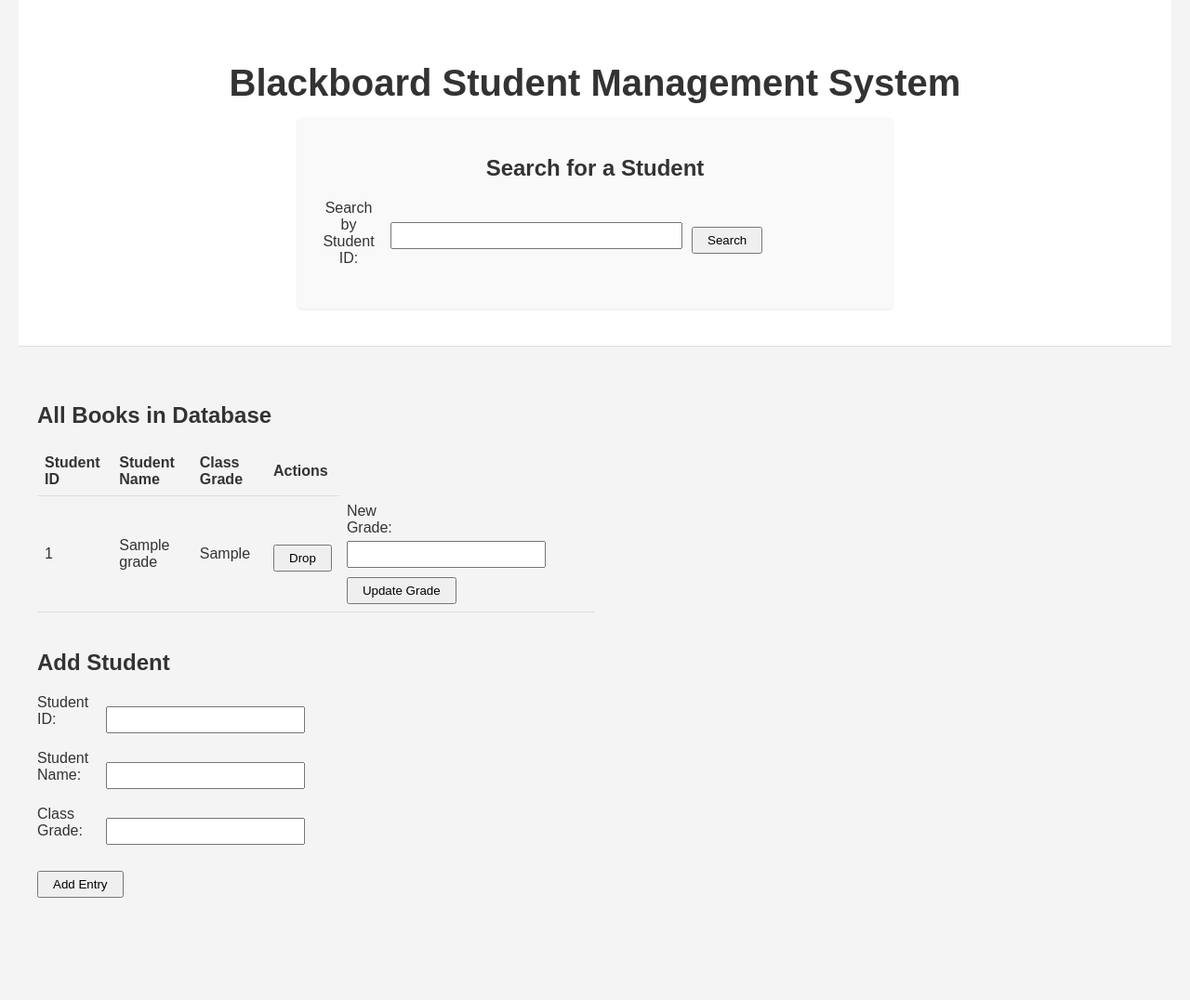
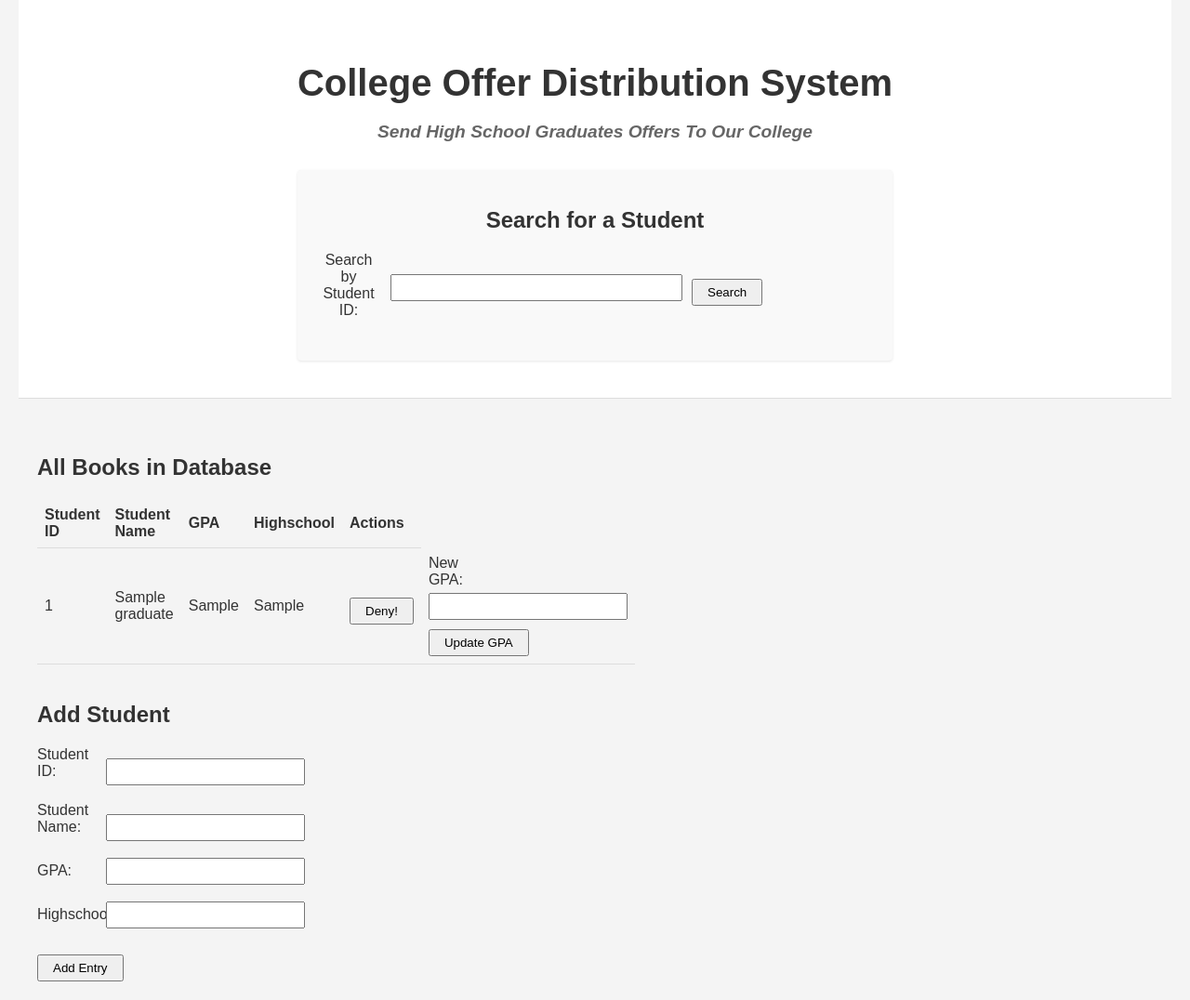
Before and after one commit to MrBus1ness/cs-351-project-3, a PHP site: page /index5.php in a window 1280 px wide. Shown: the whole page at 93% size. Before the commit the page ends 966 px from the top, so only its background shows below. Run offline with PHP 8.4, Linux system fonts and the light colour scheme; a user stored in the database is signed in; tables that the repository leaves empty or names only in its code hold one stand-in row (values such as "Sample post").

Commit message:
IT WORKS

```diff
--- a/index5.php
+++ b/index5.php
@@ -10,7 +10,7 @@
 }
 
 $host = 'localhost';
-$dbname = 'test';
+$dbname = 'proj3';
 $user = 'hunter';
 $pass = 'hunter';
 $charset = 'utf8mb4';
@@ -32,7 +32,7 @@
 $search_results = null;
 if (isset($_GET['search']) && !empty($_GET['search'])) {
     $search_term = '%' . $_GET['search'] . '%';
-    $search_sql = 'SELECT student_id, student_name, class_grade FROM grades WHERE student_id LIKE :search';
+    $search_sql = 'SELECT student_id, student_name, gpa, highschool FROM graduates WHERE student_id LIKE :search';
     $search_stmt = $pdo->prepare($search_sql);
     $search_stmt->execute(['search' => $search_term]);
     $search_results = $search_stmt->fetchAll();
@@ -40,36 +40,37 @@
 
 // Handle form submissions
 if ($_SERVER['REQUEST_METHOD'] == 'POST') {
-    if (isset($_POST['student_id']) && isset($_POST['student_name']) && isset($_POST['class_grade'])) {
+    if (isset($_POST['student_id']) && isset($_POST['student_name']) && isset($_POST['gpa']) && isset($_POST['highschool'])) {
         // Insert new entry
         $student_id = htmlspecialchars($_POST['student_id']);
         $student_name = htmlspecialchars($_POST['student_name']);
-        $class_grade = htmlspecialchars($_POST['class_grade']);
+        $gpa = htmlspecialchars($_POST['gpa']);
+        $highschool = htmlspecialchars($_POST['highschool']);
 
-        $insert_sql = 'INSERT INTO grades (student_id, student_name, class_grade) VALUES (:student_id, :student_name, :class_grade)';
+        $insert_sql = 'INSERT INTO graduates (student_id, student_name, gpa, highschool) VALUES (:student_id, :student_name, :gpa, :highschool)';
         $stmt_insert = $pdo->prepare($insert_sql);
-        $stmt_insert->execute(['student_id' => $student_id, 'student_name' => $student_name, 'class_grade' => $class_grade]);
+        $stmt_insert->execute(['student_id' => $student_id, 'student_name' => $student_name, 'gpa' => $gpa, 'highschool' => $highschool]);
     } elseif (isset($_POST['delete_id'])) {
         // Delete an entry
         $delete_id = (int) $_POST['delete_id'];
 
-        $delete_sql = 'DELETE FROM grades WHERE student_id = :student_id';
+        $delete_sql = 'DELETE FROM graduates WHERE student_id = :student_id';
         $stmt_delete = $pdo->prepare($delete_sql);
         $stmt_delete->execute(['student_id' => $delete_id]);
-    } elseif (isset($_POST['update_id']) && isset($_POST['new_grade'])) {
-        // Update the grade field
+    } elseif (isset($_POST['update_id']) && isset($_POST['new_gpa'])) {
+        // Update the gpa field
         $update_id = (int) $_POST['update_id'];
-        $new_grade = htmlspecialchars($_POST['new_grade']);
+        $new_gpa = htmlspecialchars($_POST['new_gpa']);
 
-        $update_sql = 'UPDATE grades SET class_grade = :new_grade WHERE student_id = :student_id';
+        $update_sql = 'UPDATE graduates SET gpa = :new_gpa WHERE student_id = :student_id';
         $stmt_update = $pdo->prepare($update_sql);
-        $stmt_update->execute(['student_id' => $update_id, 'new_grade' => $new_grade]);
+        $stmt_update->execute(['student_id' => $update_id, 'new_gpa' => $new_gpa]);
     }
 
 }
 
 // Get all students for main table
-$sql = 'SELECT student_id, student_name, class_grade FROM grades';
+$sql = 'SELECT student_id, student_name, gpa, highschool FROM graduates';
 $stmt = $pdo->query($sql);
 ?>
 
@@ -77,13 +78,14 @@
 <html lang="en">
 <head>
     <meta charset="UTF-8">
-    <title>Blackboard Student Management System</title>
+    <title>College Offers</title>
     <link rel="stylesheet" href="styles.css">
 </head>
 <body>
     <!-- Hero Section -->
     <div class="hero-section">
-        <h1 class="hero-title">Blackboard Student Management System</h1>
+        <h1 class="hero-title">College Offer Distribution System</h1>
+        <h3 class="hero-subtitle">Send High School Graduates Offers To Our College</h3>
 
 
         <!-- Search moved to hero section -->
@@ -104,7 +106,8 @@
                                 <tr>
                                     <th>Student ID</th>
                                     <th>Name</th>
-                                    <th>Grade</th>
+                                    <th>GPA</th>
+                                    <th>Highschool</th>
                                     <th>Actions</th>
                                 </tr>
                             </thead>
@@ -113,19 +116,20 @@
                                 <tr>
                                     <td><?php echo htmlspecialchars($row['student_id']); ?></td>
                                     <td><?php echo htmlspecialchars($row['student_name']); ?></td>
-                                    <td><?php echo htmlspecialchars($row['class_grade']); ?></td>
+                                    <td><?php echo htmlspecialchars($row['gpa']); ?></td>
+                                    <td><?php echo htmlspecialchars($row['highschool']); ?></td>
                                     <td>
                                         <form action="index1.php" method="post" style="display:inline;">
                                             <input type="hidden" name="delete_id" value="<?php echo $row['student_id']; ?>">
-                                            <input type="submit" value="Drop">
+                                            <input type="submit" value="Deny!">
                                         </form>
                                     </td>
                                     <td>
                                         <form action="index5.php" method="post" style="display:inline;">
                                             <input type="hidden" id="update_id" name="update_id" value="<?php echo htmlspecialchars($row['student_id']); ?>">
-                                            <label for="new_grade">New Grade:</label>
-                                            <input type="text" id="new_grade" name="new_grade">
-                                            <input type="submit" value="Update Grade">
+                                            <label for="new_gpa">New GPA:</label>
+                                            <input type="text" id="new_gpa" name="new_gpa">
+                                            <input type="submit" value="Update GPA">
                                         </form>
                                     </td>
                                     </tr>
@@ -148,7 +152,8 @@
                 <tr>
                     <th>Student ID</th>
                     <th>Student Name</th>
-                    <th>Class Grade</th>
+                    <th>GPA</th>
+                    <th>Highschool</th>
                     <th>Actions</th>
                 </tr>
             </thead>
@@ -157,19 +162,20 @@
                 <tr>
                     <td><?php echo htmlspecialchars($row['student_id']); ?></td>
                     <td><?php echo htmlspecialchars($row['student_name']); ?></td>
-                    <td><?php echo htmlspecialchars($row['class_grade']); ?></td>
+                    <td><?php echo htmlspecialchars($row['gpa']); ?></td>
+                    <td><?php echo htmlspecialchars($row['highschool']); ?></td>
                     <td>
                         <form action="index5.php" method="post" style="display:inline;">
                             <input type="hidden" name="delete_id" value="<?php echo $row['student_id']; ?>">
-                            <input type="submit" value="Drop">
+                            <input type="submit" value="Deny!">
                         </form>
                     </td>
                     <td>
                         <form action="index5.php" method="post" style="display:inline;">
                             <input type="hidden" id="update_id" name="update_id" value="<?php echo htmlspecialchars($row['student_id']); ?>">
-                            <label for="new_grade">New Grade:</label>
-                            <input type="text" id="new_grade" name="new_grade">
-                            <input type="submit" value="Update Grade">
+                            <label for="new_gpa">New GPA:</label>
+                            <input type="text" id="new_gpa" name="new_gpa">
+                            <input type="submit" value="Update GPA">
                         </form>
                     </td>
                 </tr>
@@ -188,8 +194,11 @@
             <label for="student_name">Student Name:</label>
             <input type="text" id="student_name" name="student_name" required>
             <br><br>
-            <label for="class_grade">Class Grade:</label>
-            <input type="text" id="class_grade" name="class_grade" required>
+            <label for="gpa">GPA:</label>
+            <input type="text" id="gpa" name="gpa" required>
+            <br><br>
+            <label for="highschool">Highschool:</label>
+            <input type="text" id="highschool" name="highschool" required>
             <br><br>
             <input type="submit" value="Add Entry">
         </form>
```
